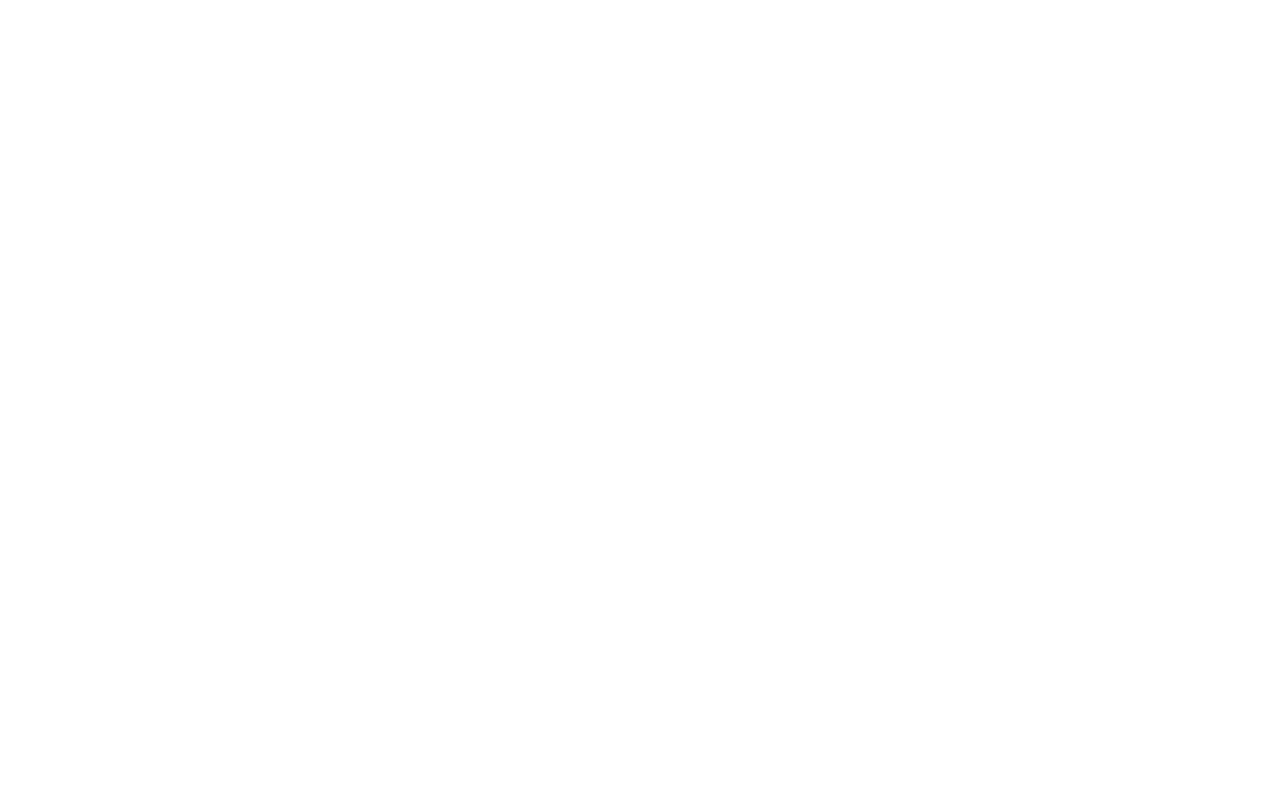
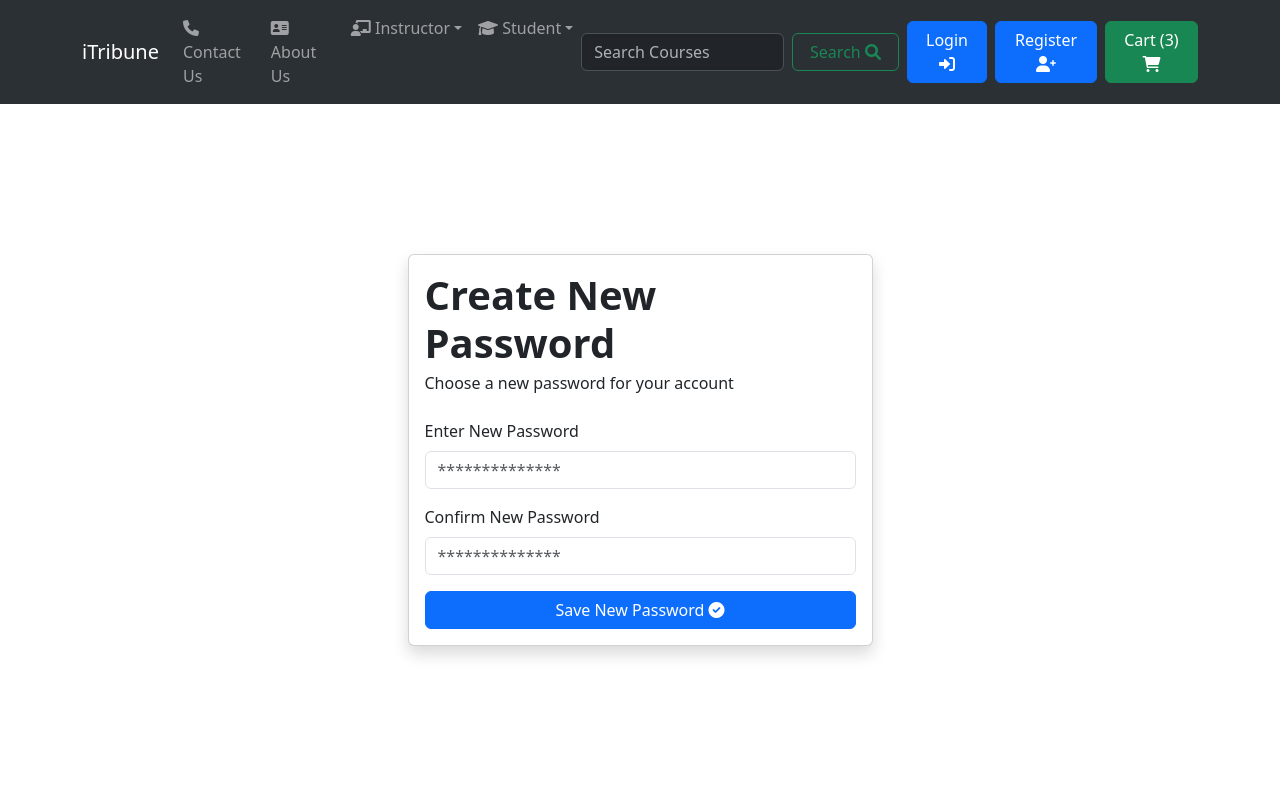
Before and after one commit to gergacio/iTribune, a React (Vite) app in the folder frontend/: page /create-new-password in a window 1280 px wide. Before the commit this address had no page. Shown: the top 800 px of the page. Built offline with nearby package versions, Linux system fonts and the light colour scheme; what simple-zustand-devtools would draw is missing.

Commit message:
create new password

```diff
--- a/frontend/src/App.jsx
+++ b/frontend/src/App.jsx
@@ -7,6 +7,7 @@ import Register from '../src/views/auth/Register';
 import Login from '../src/views/auth/Login';
 import Logout from './views/auth/Logout';
 import ForgotPassword from "./views/auth/ForgotPassword";
+import CreateNewPassword from './views/auth/CreateNewPassword';
 
 
 function App() {
@@ -21,6 +22,7 @@ function App() {
           <Route path='/login/' element={<Login />} />
           <Route path='/logout/' element={<Logout />} />
           <Route path="/forgot-password/" element={<ForgotPassword />} />
+          <Route path="/create-new-password/" element={<CreateNewPassword />} />
         </Routes>
       </MainWrapper>
     </BrowserRouter>
--- a/frontend/src/views/auth/CreateNewPassword.jsx
+++ b/frontend/src/views/auth/CreateNewPassword.jsx
@@ -1,25 +1,79 @@
-import React from 'react'
-import BaseHeader from '../partials/BaseHeader'
-import BaseFooter from '../partials/BaseFooter'
+import { useState, useEffect } from "react";
+import BaseHeader from "../partials/BaseHeader";
+import BaseFooter from "../partials/BaseFooter";
+import apiInstance from "../../utils/axios";
+import { useNavigate, useSearchParams } from "react-router-dom";
+//import Toast from "../plugin/Toast";
+function CreateNewPassword() {
+  const [password, setPassword] = useState("");
+  const [confirmPassword, setConfirmPassword] = useState("");
+  const [isLoading, setIsLoading] = useState(false);
 
+  const navigate = useNavigate();
+  const [searchParam] = useSearchParams();
 
-function CreateNewPassword() {
+  const otp = searchParam.get("otp");
+  const uuidb64 = searchParam.get("uuidb64");
+  const refresh_token = searchParam.get("refresh_token");
+
+  const handleCreatePassword = async (e) => {
+    e.preventDefault();
+    setIsLoading(true);
+    if (confirmPassword !== password) {
+      alert("Passwords does not match!")
+      /*Toast().fire({
+        icon: "warning",
+        title: "Passwords does not match",
+      });*/
+      return;
+    } else {
+      const formdata = new FormData();
+      formdata.append("password", password);
+      formdata.append("otp", otp);
+      formdata.append("uuidb64", uuidb64);
+      formdata.append("refresh_token", refresh_token);
+
+      try {
+        await apiInstance
+          .post(`user/password-change/`, formdata)
+          .then((res) => {
+            console.log(res.data);
+            setIsLoading(false);
+            navigate("/login/");
+            /*Toast().fire({
+              icon: "warning",
+              title: res.data.message,
+            });*/
+          });
+      } catch (error) {
+        console.log(error);
+        setIsLoading(false);
+      }
+    }
+
+    console.log("Password Created");
+  };
   return (
     <>
       <BaseHeader />
 
-      <section className="container d-flex flex-column vh-100" style={{ marginTop: "150px" }}>
+      <section
+        className="container d-flex flex-column vh-100"
+        style={{ marginTop: "150px" }}
+      >
         <div className="row align-items-center justify-content-center g-0 h-lg-100 py-8">
           <div className="col-lg-5 col-md-8 py-8 py-xl-0">
             <div className="card shadow">
               <div className="card-body p-6">
                 <div className="mb-4">
                   <h1 className="mb-1 fw-bold">Create New Password</h1>
-                  <span>
-                    Choose a new password for your account
-                  </span>
+                  <span>Choose a new password for your account</span>
                 </div>
-                <form className="needs-validation" noValidate="">
+                <form
+                  className="needs-validation"
+                  noValidate=""
+                  onSubmit={handleCreatePassword}
+                >
                   <div className="mb-3">
                     <label htmlFor="password" className="form-label">
                       Enter New Password
@@ -31,12 +85,12 @@ function CreateNewPassword() {
                       name="password"
                       placeholder="**************"
                       required=""
+                      onChange={(e) => setPassword(e.target.value)}
                     />
                     <div className="invalid-feedback">
                       Please enter valid password.
                     </div>
                   </div>
-
 
                   <div className="mb-3">
                     <label htmlFor="password" className="form-label">
@@ -49,19 +103,31 @@ function CreateNewPassword() {
                       name="password"
                       placeholder="**************"
                       required=""
+                      onChange={(e) => setConfirmPassword(e.target.value)}
                     />
                     <div className="invalid-feedback">
                       Please enter valid password.
                     </div>
                   </div>
 
-
-
                   <div>
                     <div className="d-grid">
-                      <button type="submit" className="btn btn-primary">
-                        Save New Password <i className='fas fa-check-circle'></i>
-                      </button>
+                      {isLoading === true && (
+                        <button
+                          disabled
+                          type="submit"
+                          className="btn btn-primary"
+                        >
+                          Processing <i className="fas fa-spinner fa-spin"></i>
+                        </button>
+                      )}
+
+                      {isLoading === false && (
+                        <button type="submit" className="btn btn-primary">
+                          Save New Password{" "}
+                          <i className="fas fa-check-circle"></i>
+                        </button>
+                      )}
                     </div>
                   </div>
                 </form>
@@ -73,7 +139,7 @@ function CreateNewPassword() {
 
       <BaseFooter />
     </>
-  )
+  );
 }
 
-export default CreateNewPassword
+export default CreateNewPassword;
```
Also changed, not shown: 1 other file (tests, documents, lock files or other folders).
